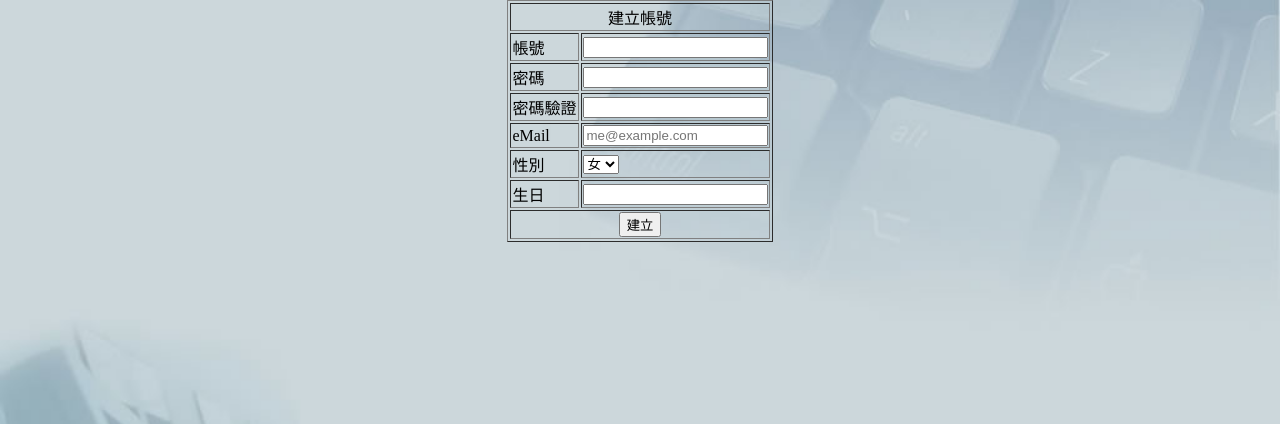
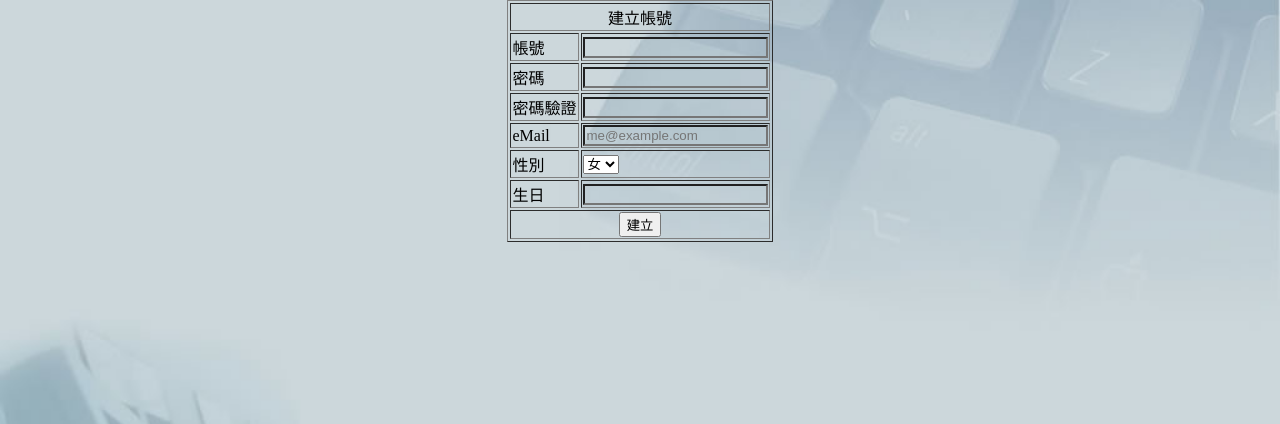
Before and after one commit to sbmksbmk/movielens, a PHP site: page /reg.php in a window 1280 px wide. Shown: the top 424 px of the page. Run offline with PHP 8.4, Linux system fonts and the light colour scheme; data that the repository does not hold is empty; some libraries are stand-ins or nearby versions.

Commit message:
bug fix, text box transparent

```diff
--- a/html/login.php
+++ b/html/login.php
@@ -61,11 +61,11 @@ if(isset($_POST['uid']))
         <table border=1>
             <tr>
                 <td>ID</td>
-                <td><input type=text name=uid <?php echo $_POST['uid'];?>></td>
+                <td><input type=text name=uid style="background-color: transparent;" <?php echo $_POST['uid'];?>></td>
             </tr>
             <tr>
                 <td>Password</td>
-                <td><input type=password name=pwd></td>
+                <td><input type=password style="background-color: transparent;" name=pwd></td>
             </tr>
             <tr>
                 <td colspan="2">
--- a/html/reg.php
+++ b/html/reg.php
@@ -108,19 +108,19 @@ function endsWith($haystack, $needle)
             </tr>
             <tr>
                 <td>帳號</td>
-                <td><input type=text name=acc required value="<?php echo $_POST['acc'];?>"></td>
+                <td><input type=text name=acc required value="<?php echo $_POST['acc'];?>" style="background-color: transparent;"></td>
             </tr>
             <tr>
                 <td>密碼</td>
-                <td><input type=password name=pwd required></td>
+                <td><input type=password name=pwd style="background-color: transparent;" required></td>
             </tr>
             <tr>
                 <td>密碼驗證</td>
-                <td><input type=password name=vpwd required></td>
+                <td><input type=password name=vpwd style="background-color: transparent;" required></td>
             </tr>
             <tr>
                 <td>eMail</td>
-                <td><input type="email" placeholder="me@example.com" name=email required value="<?php echo $_POST['email'];?>"></td>
+                <td><input type="email" placeholder="me@example.com" name=email style="background-color: transparent;" required value="<?php echo $_POST['email'];?>"></td>
             </tr>
             <tr>
                 <td>性別</td>
@@ -133,7 +133,7 @@ function endsWith($haystack, $needle)
             </tr>
             <tr>
                 <td>生日</td>
-                <td><input type=text name=birthday maxlength=15 id="datepicker" required value="<?php echo $_POST['birthday'];?>"></td>
+                <td><input type=text name=birthday maxlength=15 id="datepicker" style="background-color: transparent;" required value="<?php echo $_POST['birthday'];?>"></td>
             </tr>
                 <td colspan="2" align="center"><input type=submit value="建立"></td>
             </tr>
```
Also changed, not shown: 1 other file.
